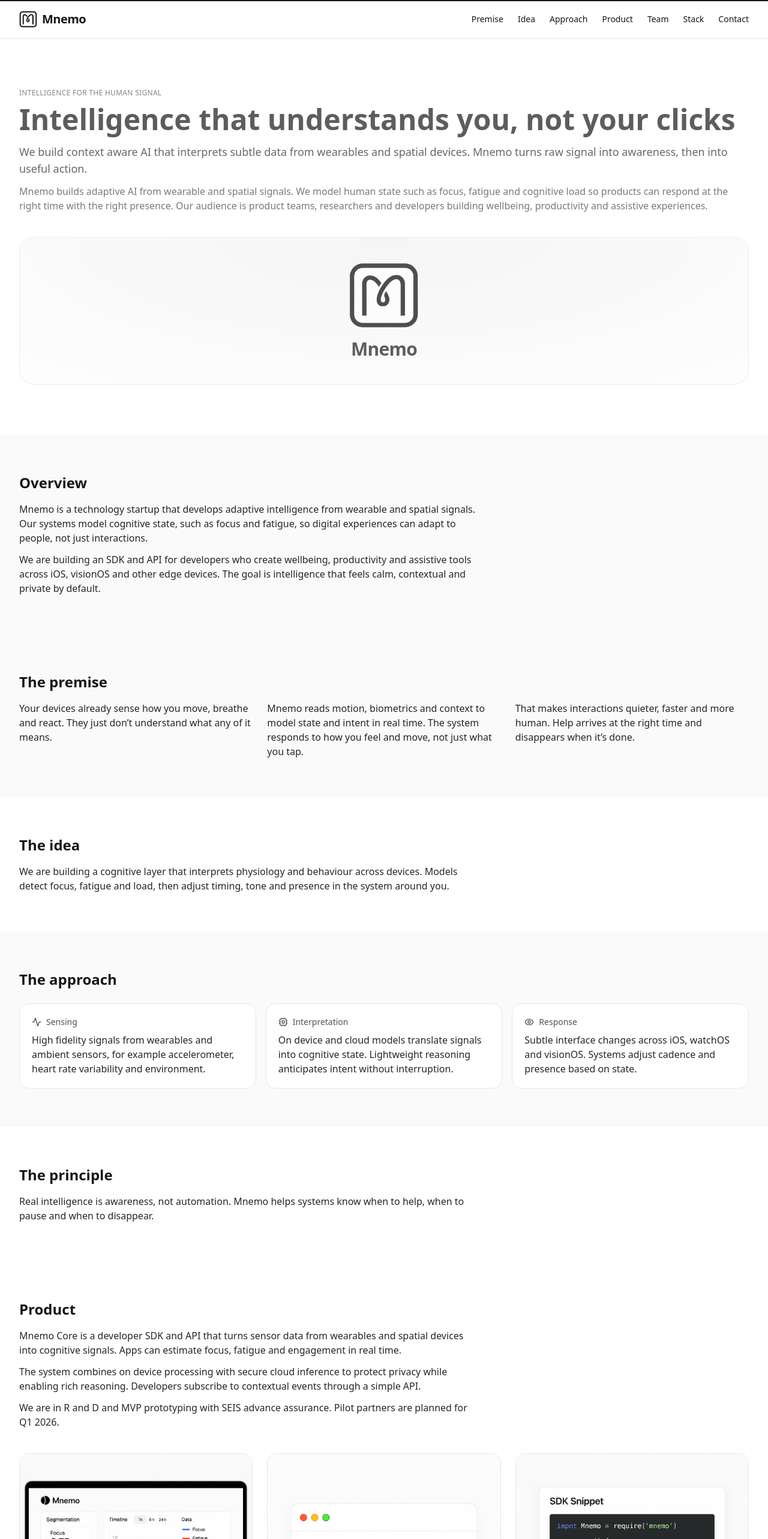
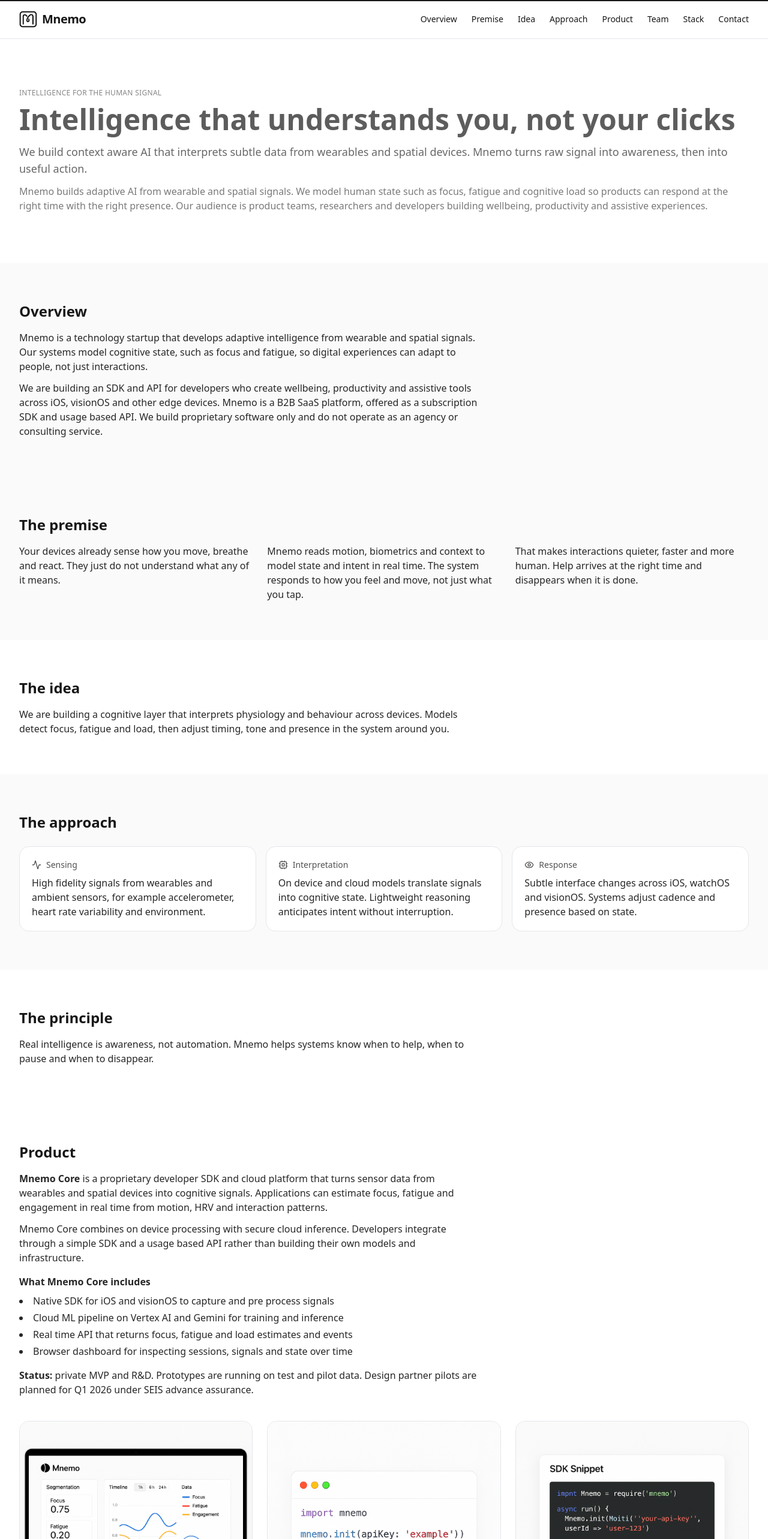
Before and after one commit to damo1111/website_mnemouk, a React (Vite) app: page / in a window 1280 px wide. Shown: the top 2566 px of the page at 60% size. Built offline with nearby package versions, Linux system fonts and the light colour scheme.

Commit message:
Update file MnemoSite.jsx

```diff
--- a/src/MnemoSite.jsx
+++ b/src/MnemoSite.jsx
@@ -30,7 +30,11 @@
 
 function ScrollProgressBar() {
   const { scrollYProgress } = useScroll();
-  const scaleX = useSpring(scrollYProgress, { stiffness: 120, damping: 30, mass: 0.2 });
+  const scaleX = useSpring(scrollYProgress, {
+    stiffness: 120,
+    damping: 30,
+    mass: 0.2,
+  });
   return (
     <motion.div
       aria-hidden="true"
@@ -61,13 +65,30 @@
             <span className="font-semibold text-xl tracking-tight">Mnemo</span>
           </a>
           <div className="hidden md:flex items-center gap-6 text-sm">
-            <a href="#premise" className="no-underline hover:opacity-70">Premise</a>
-            <a href="#idea" className="no-underline hover:opacity-70">Idea</a>
-            <a href="#approach" className="no-underline hover:opacity-70">Approach</a>
-            <a href="#product" className="no-underline hover:opacity-70">Product</a>
-            <a href="#team" className="no-underline hover:opacity-70">Team</a>
-            <a href="#stack" className="no-underline hover:opacity-70">Stack</a>
-            <a href="#contact" className="no-underline hover:opacity-70">Contact</a>
+            <a href="#overview" className="no-underline hover:opacity-70">
+              Overview
+            </a>
+            <a href="#premise" className="no-underline hover:opacity-70">
+              Premise
+            </a>
+            <a href="#idea" className="no-underline hover:opacity-70">
+              Idea
+            </a>
+            <a href="#approach" className="no-underline hover:opacity-70">
+              Approach
+            </a>
+            <a href="#product" className="no-underline hover:opacity-70">
+              Product
+            </a>
+            <a href="#team" className="no-underline hover:opacity-70">
+              Team
+            </a>
+            <a href="#stack" className="no-underline hover:opacity-70">
+              Stack
+            </a>
+            <a href="#contact" className="no-underline hover:opacity-70">
+              Contact
+            </a>
           </div>
         </nav>
       </header>
@@ -87,24 +108,17 @@
             Intelligence that understands you, not your clicks
           </h1>
           <p className="mt-4 text-neutral-800 text-lg">
-            We build context aware AI that interprets subtle data from wearables and spatial devices. Mnemo turns raw signal into awareness, then into useful action.
+            We build context aware AI that interprets subtle data from
+            wearables and spatial devices. Mnemo turns raw signal into
+            awareness, then into useful action.
           </p>
           <p className="mt-3 text-neutral-700">
-            Mnemo builds adaptive AI from wearable and spatial signals. We model human state such as focus, fatigue and cognitive load so products can respond at the right time with the right presence. Our audience is product teams, researchers and developers building wellbeing, productivity and assistive experiences.
+            Mnemo builds adaptive AI from wearable and spatial signals. We model
+            human state such as focus, fatigue and cognitive load so products
+            can respond at the right time with the right presence. Our audience
+            is product teams, researchers and developers building wellbeing,
+            productivity and assistive experiences.
           </p>
-
-          <motion.div
-            initial={{ opacity: 0, scale: 0.98 }}
-            animate={{ opacity: 1, scale: 1 }}
-            transition={{ duration: 0.5, ease: "easeOut", delay: 0.15 }}
-            className="mt-10 rounded-3xl border overflow-hidden shadow-sm grid place-items-center py-10"
-            style={{ backgroundImage: "radial-gradient(1200px 400px at 50% 0%, rgba(0,0,0,0.06), rgba(0,0,0,0))" }}
-          >
-            <div className="flex flex-col items-center gap-4">
-              <Logo className="h-[96px] md:h-[112px] w-auto" />
-              <span className="font-semibold text-2xl md:text-3xl tracking-tight">Mnemo</span>
-            </div>
-          </motion.div>
         </motion.div>
       </section>
 
@@ -113,10 +127,17 @@
         <div className="mx-auto max-w-7xl px-4 sm:px-6 lg:px-8">
           <h2 className="text-2xl font-semibold">Overview</h2>
           <p className="mt-4 text-neutral-800 max-w-3xl">
-            Mnemo is a technology startup that develops adaptive intelligence from wearable and spatial signals. Our systems model cognitive state, such as focus and fatigue, so digital experiences can adapt to people, not just interactions.
+            Mnemo is a technology startup that develops adaptive intelligence
+            from wearable and spatial signals. Our systems model cognitive
+            state, such as focus and fatigue, so digital experiences can adapt
+            to people, not just interactions.
           </p>
           <p className="mt-3 text-neutral-800 max-w-3xl">
-            We are building an SDK and API for developers who create wellbeing, productivity and assistive tools across iOS, visionOS and other edge devices. The goal is intelligence that feels calm, contextual and private by default.
+            We are building an SDK and API for developers who create wellbeing,
+            productivity and assistive tools across iOS, visionOS and other edge
+            devices. Mnemo is a B2B SaaS platform, offered as a subscription SDK
+            and usage based API. We build proprietary software only and do not
+            operate as an agency or consulting service.
           </p>
         </div>
       </section>
@@ -130,13 +151,23 @@
 
           <div className="mt-4 grid md:grid-cols-3 gap-6 text-neutral-800">
             <Reveal>
-        <p>Your devices already sense how you move, breathe and react. They just don’t understand what any of it means.</p>
+              <p>
+                Your devices already sense how you move, breathe and react. They
+                just do not understand what any of it means.
+              </p>
             </Reveal>
             <Reveal delay={0.05}>
-        <p>Mnemo reads motion, biometrics and context to model state and intent in real time. The system responds to how you feel and move, not just what you tap.</p>
+              <p>
+                Mnemo reads motion, biometrics and context to model state and
+                intent in real time. The system responds to how you feel and
+                move, not just what you tap.
+              </p>
             </Reveal>
             <Reveal delay={0.1}>
-        <p>That makes interactions quieter, faster and more human. Help arrives at the right time and disappears when it’s done.</p>
+              <p>
+                That makes interactions quieter, faster and more human. Help
+                arrives at the right time and disappears when it is done.
+              </p>
             </Reveal>
           </div>
         </div>
@@ -145,10 +176,14 @@
       {/* Idea */}
       <section id="idea" className="py-16">
         <div className="mx-auto max-w-7xl px-4 sm:px-6 lg:px-8">
-          <Reveal><h2 className="text-2xl font-semibold">The idea</h2></Reveal>
+          <Reveal>
+            <h2 className="text-2xl font-semibold">The idea</h2>
+          </Reveal>
           <Reveal delay={0.05}>
             <p className="mt-4 text-neutral-800 max-w-3xl">
-              We are building a cognitive layer that interprets physiology and behaviour across devices. Models detect focus, fatigue and load, then adjust timing, tone and presence in the system around you.
+              We are building a cognitive layer that interprets physiology and
+              behaviour across devices. Models detect focus, fatigue and load,
+              then adjust timing, tone and presence in the system around you.
             </p>
           </Reveal>
         </div>
@@ -157,24 +192,42 @@
       {/* Approach */}
       <section id="approach" className="bg-neutral-50 py-16">
         <div className="mx-auto max-w-7xl px-4 sm:px-6 lg:px-8">
-          <Reveal><h2 className="text-2xl font-semibold">The approach</h2></Reveal>
+          <Reveal>
+            <h2 className="text-2xl font-semibold">The approach</h2>
+          </Reveal>
           <div className="mt-6 grid md:grid-cols-3 gap-4">
             <Reveal>
               <div className="rounded-2xl border p-5 bg-white">
-                <div className="flex items-center gap-2 text-sm text-neutral-600"><Activity size={16}/> Sensing</div>
-                <p className="mt-2 text-neutral-800">High fidelity signals from wearables and ambient sensors, for example accelerometer, heart rate variability and environment.</p>
+                <div className="flex items-center gap-2 text-sm text-neutral-600">
+                  <Activity size={16} /> Sensing
+                </div>
+                <p className="mt-2 text-neutral-800">
+                  High fidelity signals from wearables and ambient sensors, for
+                  example accelerometer, heart rate variability and environment.
+                </p>
               </div>
             </Reveal>
             <Reveal delay={0.05}>
               <div className="rounded-2xl border p-5 bg-white">
-                <div className="flex items-center gap-2 text-sm text-neutral-600"><Cpu size={16}/> Interpretation</div>
-                <p className="mt-2 text-neutral-800">On device and cloud models translate signals into cognitive state. Lightweight reasoning anticipates intent without interruption.</p>
+                <div className="flex items-center gap-2 text-sm text-neutral-600">
+                  <Cpu size={16} /> Interpretation
+                </div>
+                <p className="mt-2 text-neutral-800">
+                  On device and cloud models translate signals into cognitive
+                  state. Lightweight reasoning anticipates intent without
+                  interruption.
+                </p>
               </div>
             </Reveal>
             <Reveal delay={0.1}>
               <div className="rounded-2xl border p-5 bg-white">
-                <div className="flex items-center gap-2 text-sm text-neutral-600"><Eye size={16}/> Response</div>
-                <p className="mt-2 text-neutral-800">Subtle interface changes across iOS, watchOS and visionOS. Systems adjust cadence and presence based on state.</p>
+                <div className="flex items-center gap-2 text-sm text-neutral-600">
+                  <Eye size={16} /> Response
+                </div>
+                <p className="mt-2 text-neutral-800">
+                  Subtle interface changes across iOS, watchOS and visionOS.
+                  Systems adjust cadence and presence based on state.
+                </p>
               </div>
             </Reveal>
           </div>
@@ -184,10 +237,13 @@
       {/* Principle */}
       <section className="py-16">
         <div className="mx-auto max-w-7xl px-4 sm:px-6 lg:px-8">
-          <Reveal><h2 className="text-2xl font-semibold">The principle</h2></Reveal>
+          <Reveal>
+            <h2 className="text-2xl font-semibold">The principle</h2>
+          </Reveal>
           <Reveal delay={0.05}>
             <p className="mt-4 text-neutral-800 max-w-3xl">
-              Real intelligence is awareness, not automation. Mnemo helps systems know when to help, when to pause and when to disappear.
+              Real intelligence is awareness, not automation. Mnemo helps
+              systems know when to help, when to pause and when to disappear.
             </p>
           </Reveal>
         </div>
@@ -198,30 +254,78 @@
         <div className="mx-auto max-w-7xl px-4 sm:px-6 lg:px-8">
           <h2 className="text-2xl font-semibold">Product</h2>
           <p className="mt-4 text-neutral-800 max-w-3xl">
-            Mnemo Core is a developer SDK and API that turns sensor data from wearables and spatial devices into cognitive signals. Apps can estimate focus, fatigue and engagement in real time.
+            <strong>Mnemo Core</strong> is a proprietary developer SDK and cloud
+            platform that turns sensor data from wearables and spatial devices
+            into cognitive signals. Applications can estimate focus, fatigue and
+            engagement in real time from motion, HRV and interaction patterns.
           </p>
           <p className="mt-3 text-neutral-800 max-w-3xl">
-            The system combines on device processing with secure cloud inference to protect privacy while enabling rich reasoning. Developers subscribe to contextual events through a simple API.
+            Mnemo Core combines on device processing with secure cloud
+            inference. Developers integrate through a simple SDK and a usage
+            based API rather than building their own models and infrastructure.
           </p>
-          <p className="mt-3 text-neutral-800 max-w-3xl">
-            We are in R and D and MVP prototyping with SEIS advance assurance. Pilot partners are planned for Q1 2026.
+
+          <p className="mt-4 text-neutral-800 max-w-3xl">
+            <strong>What Mnemo Core includes</strong>
+          </p>
+          <ul className="mt-2 text-neutral-800 max-w-3xl list-disc list-inside space-y-1">
+            <li>Native SDK for iOS and visionOS to capture and pre process signals</li>
+            <li>
+              Cloud ML pipeline on Vertex AI and Gemini for training and
+              inference
+            </li>
+            <li>
+              Real time API that returns focus, fatigue and load estimates and
+              events
+            </li>
+            <li>
+              Browser dashboard for inspecting sessions, signals and state over
+              time
+            </li>
+          </ul>
+
+          <p className="mt-4 text-neutral-800 max-w-3xl">
+            <strong>Status:</strong> private MVP and R&amp;D. Prototypes are
+            running on test and pilot data. Design partner pilots are planned
+            for Q1 2026 under SEIS advance assurance.
           </p>
 
           <div className="mt-10 grid md:grid-cols-3 gap-6">
             <div className="rounded-2xl border overflow-hidden bg-white">
-              <img src="/assets/demo-dashboard-light.png" alt="Mnemo Dashboard" className="w-full" />
-              <div className="p-4 text-sm text-neutral-700">Prototype dashboard that visualises cognitive state.</div>
+              <img
+                src="/assets/demo-dashboard-light.png"
+                alt="Mnemo Dashboard"
+                className="w-full"
+              />
+              <div className="p-4 text-sm text-neutral-700">
+                Mnemo Core prototype dashboard that visualises cognitive state
+                over time.
+              </div>
             </div>
             <div className="rounded-2xl border overflow-hidden bg-white">
-              <img src="/assets/sdk-snippet-light.png" alt="Mnemo SDK" className="w-full" />
-              <div className="p-4 text-sm text-neutral-700">Early SDK sketch for iOS and Python integration.</div>
+              <img
+                src="/assets/sdk-snippet-light.png"
+                alt="Mnemo SDK"
+                className="w-full"
+              />
+              <div className="p-4 text-sm text-neutral-700">
+                Early SDK and code snippet for iOS and Python integration.
+              </div>
             </div>
             <div className="rounded-2xl border overflow-hidden bg-white">
-              <img src="/assets/api-response-light.png" alt="Mnemo API" className="w-full" />
-              <div className="p-4 text-sm text-neutral-700">Example API response for focus and fatigue.</div>
+              <img
+                src="/assets/api-response-light.png"
+                alt="Mnemo API"
+                className="w-full"
+              />
+              <div className="p-4 text-sm text-neutral-700">
+                Example API response returning focus and fatigue scores.
               </div>
             </div>
-          <p className="text-xs text-neutral-500 mt-3">Demos are active prototypes. Full launch is in preparation.</p>
+          </div>
+          <p className="text-xs text-neutral-500 mt-3">
+            Demos are active prototypes. Full product launch is in preparation.
+          </p>
         </div>
       </section>
 
@@ -230,23 +334,49 @@
         <div className="mx-auto max-w-7xl px-4 sm:px-6 lg:px-8">
           <h2 className="text-2xl font-semibold">Team</h2>
           <p className="mt-4 text-neutral-800 max-w-3xl">
-            Mnemo is led by <strong>David Moritz</strong>, product and applied machine learning, with experience shipping large scale systems in consumer technology. Additional contributors in cognitive research and data science are engaged under NDA during early development.
+            Mnemo is led by{" "}
+            <strong>David Moritz — Founder and Product Lead</strong>, an
+            experienced product and machine learning leader with a background
+            building large scale consumer and applied AI systems at{" "}
+            <strong>
+              {" "}
+              Just Eat Takeaway, Country Road Group and David Jones
+            </strong>
+            . His work has spanned personalisation, behavioural modelling,
+            search and platform architecture across multiple markets.
           </p>
           <p className="text-sm text-neutral-600 mt-2">
-            <a href="https://www.linkedin.com/in/damoritz/" className="underline hover:opacity-70">David Moritz</a> — Product and ML
+            <a
+              href="https://www.linkedin.com/in/damoritz/"
+              className="underline hover:opacity-70"
+            >
+              LinkedIn — David Moritz
+            </a>
           </p>
           <div className="mt-6 grid md:grid-cols-2 gap-4 text-neutral-800">
-            <a href="https://www.linkedin.com/company/mnemo-labs/" className="rounded-2xl border p-5 bg-white no-underline hover:opacity-80">
+            <a
+              href="https://www.linkedin.com/company/mnemo-labs/"
+              className="rounded-2xl border p-5 bg-white no-underline hover:opacity-80"
+            >
               LinkedIn company page
-              <div className="text-xs text-neutral-500 mt-1">Public updates and team information</div>
+              <div className="text-xs text-neutral-500 mt-1">
+                Public updates and team information
+              </div>
             </a>
-            <a href="https://gitlab.com/mnemouk" className="rounded-2xl border p-5 bg-white no-underline hover:opacity-80">
+            <a
+              href="https://gitlab.com/mnemouk"
+              className="rounded-2xl border p-5 bg-white no-underline hover:opacity-80"
+            >
               GitLab organisation
-              <div className="text-xs text-neutral-500 mt-1">Selected repos and SDKs as released</div>
+              <div className="text-xs text-neutral-500 mt-1">
+                Selected repos and SDKs as released
+              </div>
             </a>
           </div>
           <p className="text-xs text-neutral-500 mt-3">
-            Individual profiles available under NDA for diligence. This section will be updated as contributors are announced.
+            Additional contributors in cognitive science and data research are
+            active under NDA during early development. Profiles will be
+            published as roles become public.
           </p>
         </div>
       </section>
@@ -254,7 +384,9 @@
       {/* Stack */}
       <section id="stack" className="bg-neutral-50 py-16">
         <div className="mx-auto max-w-7xl px-4 sm:px-6 lg:px-8">
-          <Reveal><h2 className="text-2xl font-semibold">Stack</h2></Reveal>
+          <Reveal>
+            <h2 className="text-2xl font-semibold">Stack</h2>
+          </Reveal>
           <Reveal delay={0.05}>
             <ul className="mt-4 grid md:grid-cols-2 gap-3 text-neutral-800">
               <li>Vertex AI and Gemini for training, evaluation and orchestration</li>
@@ -264,8 +396,19 @@
             </ul>
           </Reveal>
           <div className="mt-6 grid md:grid-cols-2 gap-4 text-neutral-800">
-            <Reveal><div className="rounded-2xl border p-5 bg-white"><Lock size={16} className="inline mr-2"/> Privacy by design. Local first where possible, explicit controls everywhere.</div></Reveal>
-            <Reveal delay={0.05}><div className="rounded-2xl border p-5 bg-white"><Shield size={16} className="inline mr-2"/> Security as a product requirement.</div></Reveal>
+            <Reveal>
+              <div className="rounded-2xl border p-5 bg-white">
+                <Lock size={16} className="inline mr-2" />
+                Privacy by design. Local first where possible, explicit controls
+                everywhere.
+              </div>
+            </Reveal>
+            <Reveal delay={0.05}>
+              <div className="rounded-2xl border p-5 bg-white">
+                <Shield size={16} className="inline mr-2" />
+                Security as a product requirement, not an afterthought.
+              </div>
+            </Reveal>
           </div>
         </div>
       </section>
@@ -273,10 +416,15 @@
       {/* Progress */}
       <section className="py-16">
         <div className="mx-auto max-w-7xl px-4 sm:px-6 lg:px-8">
-          <Reveal><h2 className="text-2xl font-semibold">Progress</h2></Reveal>
+          <Reveal>
+            <h2 className="text-2xl font-semibold">Progress</h2>
+          </Reveal>
           <Reveal delay={0.05}>
             <p className="mt-4 text-neutral-800 max-w-3xl">
-              Active R and D with SEIS advance assurance. Prototypes combine multimodal sensing and adaptive reasoning to detect focus and load, then adjust assistance in real time.
+              Active R&amp;D with SEIS advance assurance. Prototypes combine
+              multimodal sensing and adaptive reasoning to detect focus and load
+              and adjust assistance in real time. Pilot integrations will run
+              with selected partners before broader release.
             </p>
           </Reveal>
         </div>
@@ -285,25 +433,49 @@
       {/* Contact */}
       <section id="contact" className="bg-neutral-50 py-16">
         <div className="mx-auto max-w-7xl px-4 sm:px-6 lg:px-8">
-          <Reveal><h2 className="text-2xl font-semibold">Contact</h2></Reveal>
+          <Reveal>
+            <h2 className="text-2xl font-semibold">Contact</h2>
+          </Reveal>
           <Reveal delay={0.05}>
-            <p className="mt-2 text-neutral-800">If you work at the intersection of AI, cognition and behaviour, let us talk.</p>
+            <p className="mt-2 text-neutral-800">
+              If you work at the intersection of AI, cognition and behaviour, we
+              would like to talk.
+            </p>
           </Reveal>
           <Reveal delay={0.1}>
             <div className="mt-6">
-              <a href="mailto:info@mnemo.uk" className="inline-flex items-center gap-2 rounded-2xl px-5 py-3 bg-neutral-900 text-white no-underline">
-                <Mail size={16}/> info@mnemo.uk
+              <a
+                href="mailto:info@mnemo.uk"
+                className="inline-flex items-center gap-2 rounded-2xl px-5 py-3 bg-neutral-900 text-white no-underline"
+              >
+                <Mail size={16} />
+                info@mnemo.uk
               </a>
             </div>
           </Reveal>
-          <p className="text-xs text-neutral-500 mt-3">We never share your details.</p>
+          <p className="text-xs text-neutral-500 mt-3">
+            We never share your details.
+          </p>
         </div>
       </section>
 
       {/* Footer */}
       <footer className="border-t py-10">
         <div className="mx-auto max-w-7xl px-4 sm:px-6 lg:px-8 text-sm text-neutral-600">
-          © {new Date().getFullYear()} Mnemo Labs Ltd · <a href="https://www.linkedin.com/company/mnemo-labs/" className="underline hover:opacity-70">LinkedIn</a> · <a href="mailto:info@mnemo.uk" className="underline hover:opacity-70">info@mnemo.uk</a>
+          © {new Date().getFullYear()} Mnemo Labs Ltd ·{" "}
+          <a
+            href="https://www.linkedin.com/company/mnemo-labs/"
+            className="underline hover:opacity-70"
+          >
+            LinkedIn
+          </a>{" "}
+          ·{" "}
+          <a
+            href="mailto:info@mnemo.uk"
+            className="underline hover:opacity-70"
+          >
+            info@mnemo.uk
+          </a>
         </div>
       </footer>
     </div>
```
Lines whose indentation alone changed are shown as unchanged.
